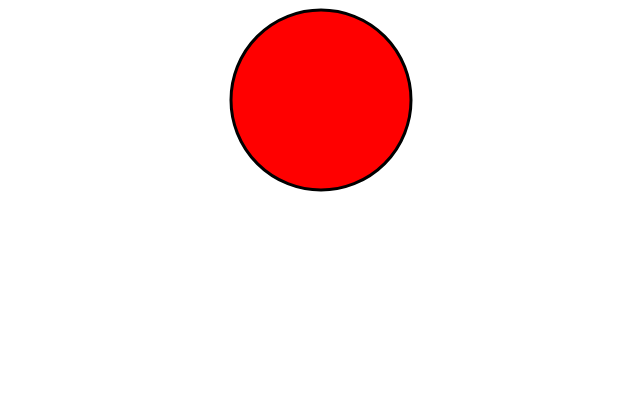
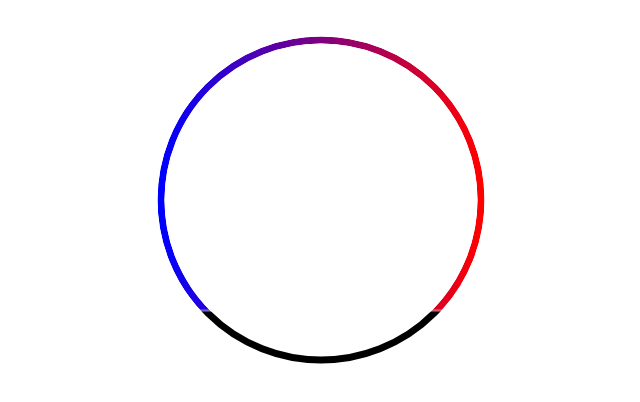
Before and after one commit to tangweejieleslie/React-Radial-Slider, a React (Create React App) app: page / in a window 1280 px wide. Shown: the top 402 px of the page, without its empty margins (319-959 px from the left). Built offline with nearby package versions, Linux system fonts and the light colour scheme.

Commit message:
finalized gradient prompt

```diff
--- a/src/view/components/controls/GradientPrompt.jsx
+++ b/src/view/components/controls/GradientPrompt.jsx
@@ -1,20 +1,81 @@
 import React, { Component } from "react";
 
+let WIDTH = 400;
+let HEIGHT = 400;
+let FILL = "none";
+let CX = WIDTH/2;
+let CY = HEIGHT/2;
+let RADIUS = WIDTH/2.5;
+let STROKE_WIDTH = 7;
+
+// References
+// https://developer.mozilla.org/en-US/docs/Web/SVG/Element/linearGradient
+// https://stackoverflow.com/questions/22579508/subtract-one-circle-from-another-in-svg > use mask to hide parts
+// https://www.w3schools.com/graphics/svg_grad_linear.asp
 class GradientPrompt extends Component {
   render() {
     return (
       <div
         style={{
-                "display": "flex",
+          display: "flex",
           "flex-direction": "row",
           "justify-content": "center"
         }}
       >
-                <svg height="200" width="200">
-                <circle cx="100" cy="100" r="90" stroke="black" stroke-width="3" fill="red" />
+        <svg height={HEIGHT} width={WIDTH}>
+          <defs>
+
+            <linearGradient id="HotColdGradient">
+              <stop offset="0%" stop-color="blue" />
+              <stop offset="100%" stop-color="red" />
+            </linearGradient>
+
+            <linearGradient id="MaskGradient" x1="0%" y1="0%" x2="0%" y2="100%">
+              <stop offset="0%" stop-color="white" />
+              <stop offset="84%" stop-color="white" />
+              <stop offset="85%" stop-color="black" />
+              <stop offset="100%" stop-color="black" />
+            </linearGradient>
+
+            <linearGradient id="BlackOnly" x1="0%" y1="0%" x2="0%" y2="100%">
+              <stop offset="0%" stop-color="white" stop-opacity="0" />
+              <stop offset="84%" stop-color="white" stop-opacity="0" />
+              <stop offset="85%" stop-color="black" />
+              <stop offset="100%" stop-color="black" />
+            </linearGradient>
+          </defs>
+{/* Mask to hide unnecessary portions */}
+          <mask id="Mask">
+            <circle
+              cx={CX}
+              cy={CY}
+              r={RADIUS}
+              stroke="url('#MaskGradient')"
+              stroke-width={STROKE_WIDTH}
+            ></circle>
+          </mask>
+
+          {/* BLACK PORTION TO INDICATE NO SELECTION ZONE */}
+          <circle
+            cx={CX}
+            cy={CY}
+            r={RADIUS}
+            stroke="url('#BlackOnly')"
+            stroke-width={STROKE_WIDTH}
+            fill={FILL}
+          />
+          {/* GRADIENT PORTION TO INDICATE TEMPERATURE SELECTION */}
+          <circle
+            cx={CX}
+            cy={CY}
+            r={RADIUS}
+            stroke="url('#HotColdGradient')"
+            stroke-width={STROKE_WIDTH}
+            fill={FILL}
+            mask="url(#Mask)"
+          />
         </svg>
       </div>
-
     );
   }
 }
```
Also changed, not shown: src/view/components/controls/temp.jsx (added, +157 -0 lines). Lines whose indentation alone changed are shown as unchanged.
